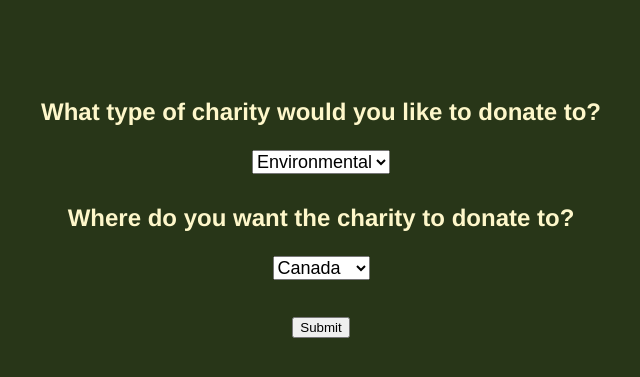
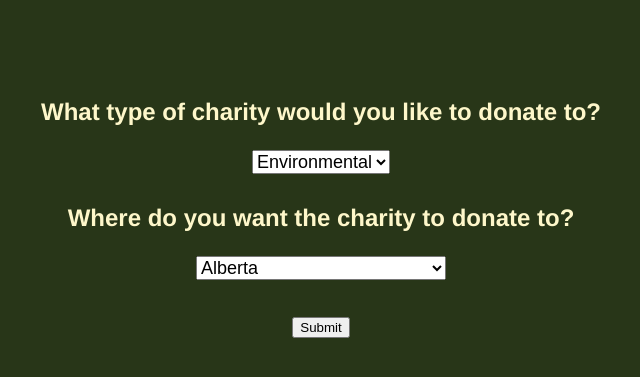
Before and after one commit to Jimmykhangnguyen/GenAI24, a Flask app: page /q2 in a window 1280 px wide. Shown: the top 377 px of the page, without its empty margins (319-959 px from the left). Run offline with Flask 3, Linux system fonts and the light colour scheme.

Commit message:
Canadian Provinces

```diff
--- a/src/templates/q2.html
+++ b/src/templates/q2.html
@@ -29,10 +29,19 @@
     <div class="boxcenter">
     <h2>Where do you want the charity to donate to?</h2>
     <select class="larger-font"name="locations" id="locations">
-        <option value="canada">Canada</option>
-        <option value="united_states">USA</option>
-        <option value="germany">Germany</option>
-        <option value="united_kingdom">UK</option>
+        <option value="alberta">Alberta</option>
+        <option value="british_columbia">British Columbia</option>
+        <option value="manitoba">Manitoba</option>
+        <option value="new_brunswick">New Brunswick</option>
+        <option value="newfoundland_and_labrador">Newfoundland and Labrador</option>
+        <option value="northwest_territories">Northwest Territories</option>
+        <option value="nova_scotia">Nova Scotia</option>
+        <option value="nunavut">Nunavut</option>
+        <option value="ontario">Ontario</option>
+        <option value="prince_edward_island">Prince Edward Island</option>
+        <option value="quebec">Quebec</option>
+        <option value="saskatchewan">Saskatchewan</option>
+        <option value="yukon">Yukon</option>
     </select>
     </div>
     </div>
```
